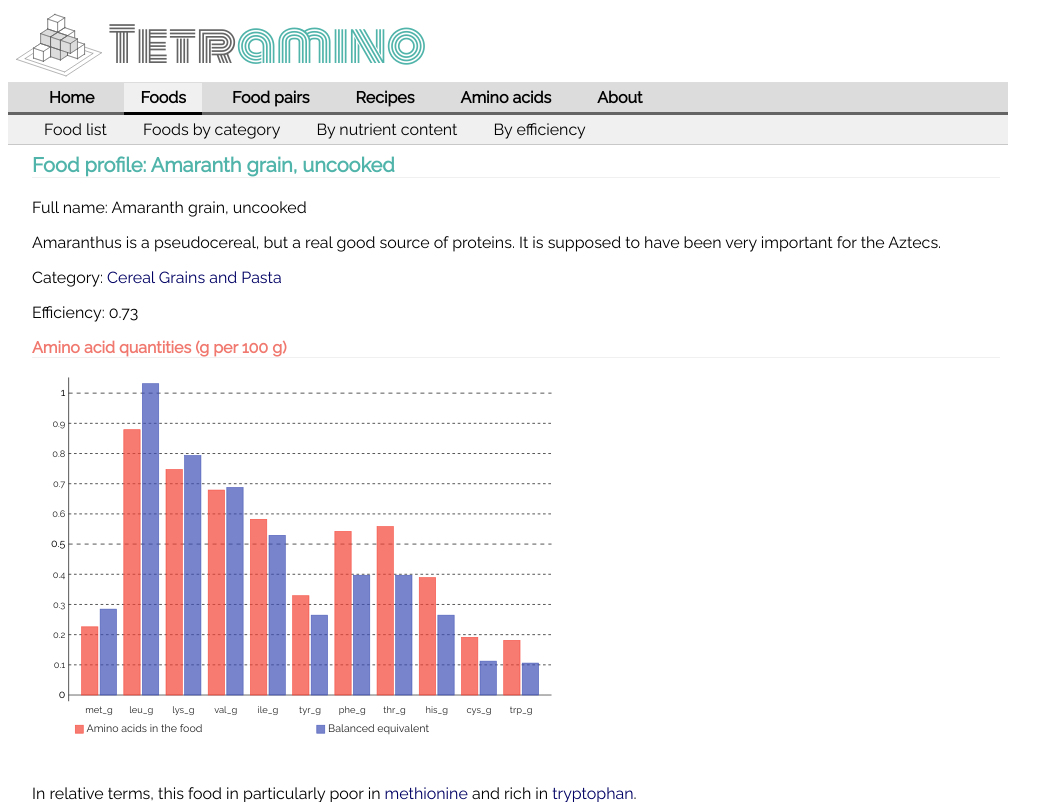
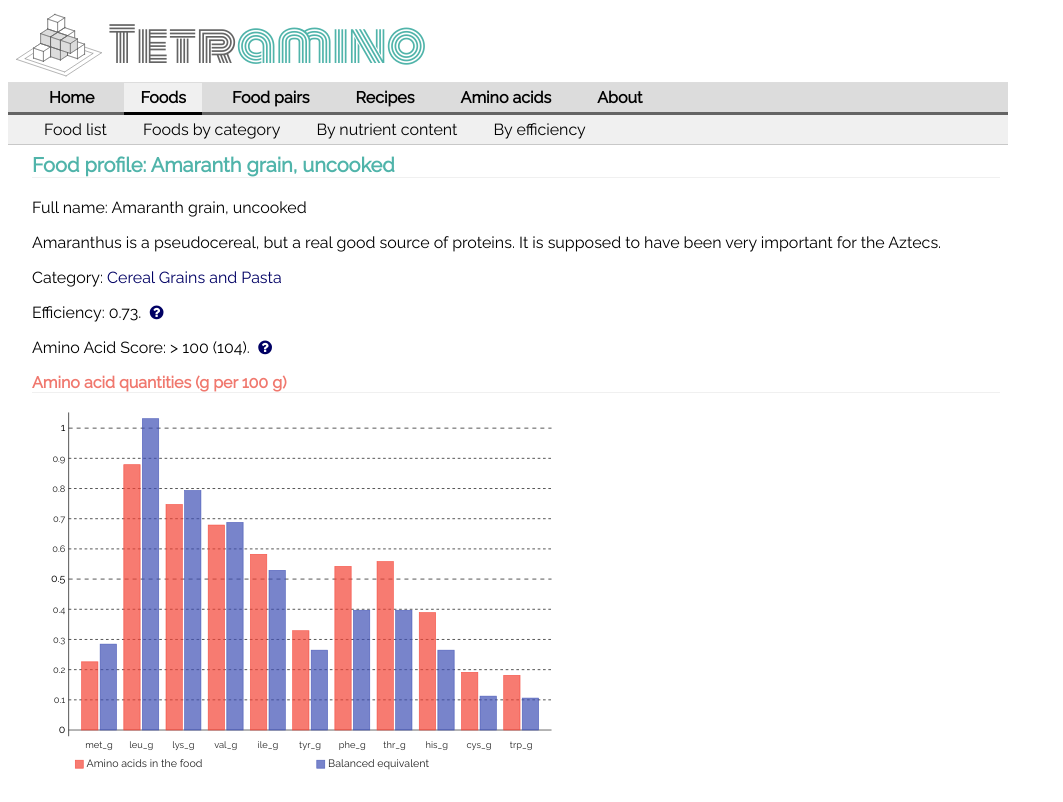
Before and after one commit to RobertoBalamino/amino-repo, a Django app: page /showFood/20001/ in a window 1280 px wide. Shown: the top 802 px of the page, without its empty margins (0-1063 px from the left). Run offline with Django 3.2, Linux system fonts and the light colour scheme; data comes from the database, SQL or seed files in the repository; both versions use the stored data as it was after the commit; some libraries are stand-ins or nearby versions.

Commit message:
amino acid score for foods and recipes

```diff
--- a/aminoApp/forms.py
+++ b/aminoApp/forms.py
@@ -63,7 +63,7 @@ class RecipeForm(ModelForm):
     class Meta:
         model = Recipe
         # fields = '__all__'
-        exclude = ('efficiency', 'date_added', )
+        exclude = ('efficiency', 'aa_score', 'date_added', )
 
 IngredientFormSet = inlineformset_factory(Recipe, Ingredient, extra=3, fields=('food','quantity',))
 
--- a/aminoApp/models.py
+++ b/aminoApp/models.py
@@ -138,6 +138,7 @@ class Food(models.Model):
     food_dbid = models.IntegerField(default=0)
     nutritional_value = models.ForeignKey('NutritionalValue', on_delete=models.CASCADE,null=True)
     efficiency = models.FloatField(null=True)
+    aa_score = models.TextField(null=True, blank=True)
     food_description = models.TextField(null=True, blank=True)
     picture_file = models.CharField(max_length=200, null=True, blank=True)
 
@@ -181,6 +182,7 @@ class Recipe(models.Model):
     link = models.CharField(max_length=80, null=True, blank=True)
     date_added = models.DateTimeField('date added', null=True, blank=True,auto_now_add=True)
     efficiency = models.FloatField(null=True)
+    aa_score = models.FloatField(null=True, blank=True)
     def __str__(self):
         return self.title
     def get_nutritional_value(self):
--- a/aminoApp/templates/aminoApp/presentFood.html
+++ b/aminoApp/templates/aminoApp/presentFood.html
@@ -30,7 +30,20 @@ Look for complementary protein sources."{% endblock %}
 <p>Category: <a href="/food-category_{{food_cat.address_name}}/">{{ food_cat.name}}</a></p>
 {% endif %}
 
-<p>Efficiency: {{ food.efficiency | floatformat:2 }}</p>
+<p>Efficiency: {{ food.efficiency | floatformat:2 }}.
+<a target="_blank" href="/about-definitions/#efficiency" title="Essential amino acid efficiency relative to pattern 1. Click for more information on how this is defined.">
+    <i class="icon-help-circled"></i></a>
+</p>
+<p>Amino Acid Score:
+{% if food.aa_score > 100 %}
+> 100 ({{ food.aa_score | floatformat:0}}).
+{% else %}
+{{ food.aa_score | floatformat:0}}.
+{% endif %}
+<a target="_blank" href="/about-definitions/#score" title="Amino acid score relative to default pattern. Click for more information on how this is defined.">
+    <i class="icon-help-circled"></i></a>
+</p>
+
 
 <h2>Amino acid quantities (g per 100 g)</h2>
 <embed src={{ chartAbsolute}} height="400">
--- a/aminoApp/utilityFunctions.py
+++ b/aminoApp/utilityFunctions.py
@@ -34,6 +34,9 @@ def getCompleteAminoVector():
     completeProteinValue=NutritionalValue.objects.get(description='complete_protein_62kg')
     completeAminoVector=completeProteinValue.getAminoVector()
     return completeAminoVector
+
+def getAminoAcidScore():
+    return 0
 
 def getAminoProportionsOfComplete(aminoVector):
     completeAminoVector= getCompleteAminoVector()
--- a/aminoApp/views.py
+++ b/aminoApp/views.py
@@ -600,6 +600,8 @@ def showRecipe(request,recipeid):
     # per grams of protein
     # chartPerProtein = getRequirementsPerGramProtein(foodValue)
     perGramProtInfo = getRequirementsPerGramProtein(recipeNutrValue)
+    recipe.aa_score = 100*min(perGramProtInfo['propOfRequirement'])
+    recipe.save()
     chartPerProtein = perGramProtInfo['chart']
     zippedInfoPerGramProt = zip(perGramProtInfo['amino_acids'],perGramProtInfo['values'],perGramProtInfo['required'],perGramProtInfo['color'],perGramProtInfo['amino_acid_link'])
     # zippedInfoPerGramProt = sorted(zippedInfoPerGramProt, key = lambda t: t[1])
@@ -656,6 +658,8 @@ def showFood(request,food_dbid):
     # per grams of protein
     # chartPerProtein = getRequirementsPerGramProtein(foodValue)
     perGramProtInfo = getRequirementsPerGramProtein(foodValue)
+    food.aa_score = 100*min(perGramProtInfo['propOfRequirement'])
+    food.save()
     # perGramProtInfo = {'chart':rendered_chart,'values':values,'required':required,'propOfRequirement':propOfRequirement}
     chartPerProtein = perGramProtInfo['chart']
     # zippedInfoPerGramProt = zip(perGramProtInfo['amino_acids'],perGramProtInfo['values'],perGramProtInfo['required'])
```
Also changed, not shown: aminoApp/templates/aminoApp/about_definitions.html (+10 -3 lines), aminoApp/templates/aminoApp/presentRecipe.html (+11 -2 lines), aminoApp/migrations/0024_food_aa_score.py (added), aminoApp/migrations/0025_recipe_aa_score.py (added), aminoApp/migrations/0026_auto_20170114_1257.py (added), db.sqlite3.
